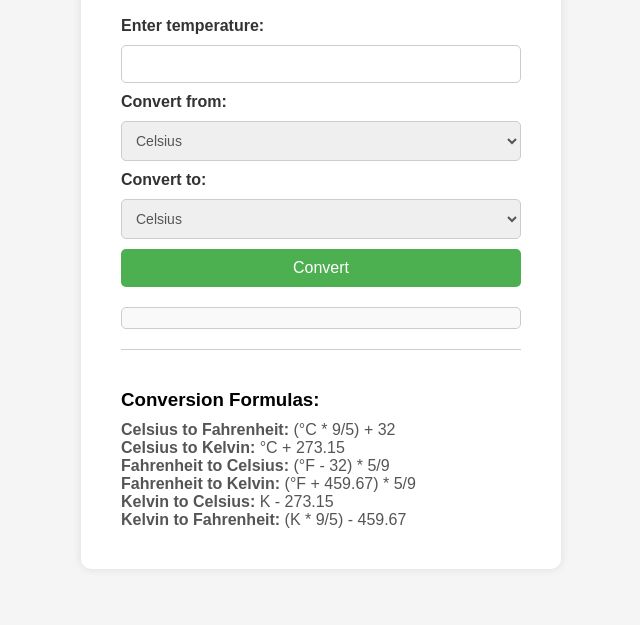
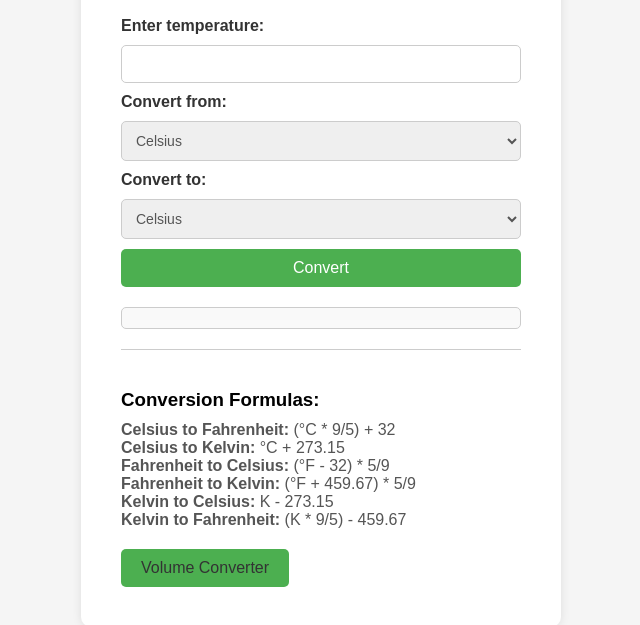
Before and after one commit to udayuvraj/UniversalConverterSuite, a plain HTML site: page index.html in a window 1280 px wide. Shown: the part 159-784 px from the top of the page, without its empty margins (319-959 px from the left). Drawn offline with Linux system fonts and the light colour scheme.

Commit message:
Update index.html

```diff
--- a/index.html
+++ b/index.html
@@ -129,6 +129,45 @@ body {
   color: #4CAF50;
   cursor: default;
 }
+/* Link styles */
+.container a {
+  color: #333333;
+  text-decoration: none;
+  transition: color 0.3s ease;
+}
+
+.container a:hover {
+  color: #4CAF50;
+}
+
+/* Button styles */
+.container input[type="submit"] {
+  /* existing styles */
+
+  /* Add the following lines */
+  transition: background-color 0.3s ease;
+  transform: scale(1);
+}
+
+.container input[type="submit"]:hover {
+  background-color: #45a049;
+  transform: scale(1.05);
+}
+.converter-button {
+  display: inline-block;
+  padding: 10px 20px;
+  background-color: #4CAF50;
+  color: white;
+  text-decoration: none;
+  border-radius: 5px;
+  font-size: 16px;
+  transition: background-color 0.3s ease;
+  margin-top: 20px;
+}
+
+.converter-button:hover {
+  background-color: #45a049;
+}
 
 
     /* Formula styles */
@@ -172,6 +211,10 @@ body {
       <p><strong>Kelvin to Celsius:</strong> K - 273.15</p>
       <p><strong>Kelvin to Fahrenheit:</strong> (K * 9/5) - 459.67</p>
     </div>
+
+    <a href="https://udayuvraj.github.io/Volumeconverter/" class="converter-button">Volume Converter</a>
+
+
   </div>
 
   <script>
```
